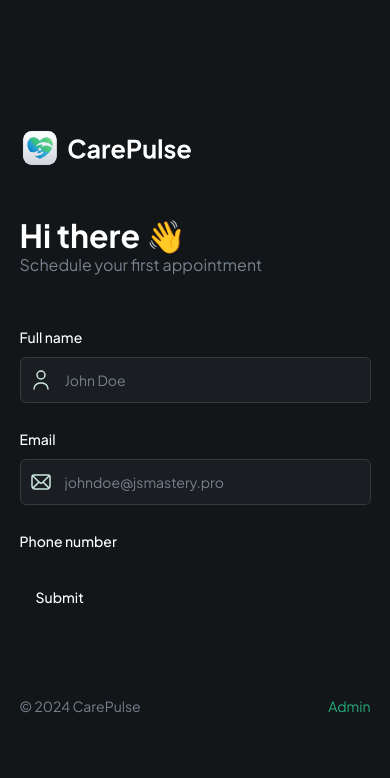
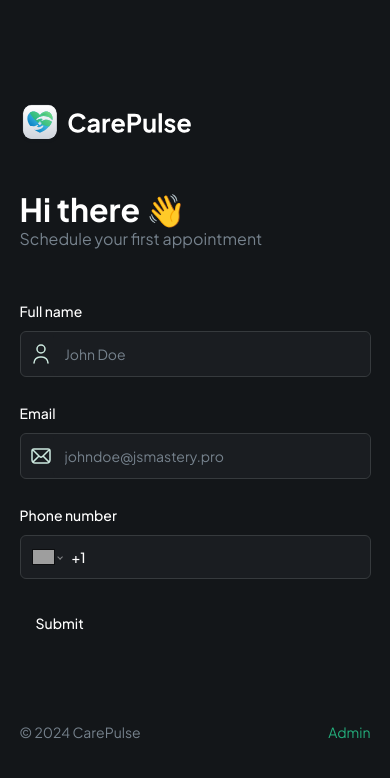
Before and after one commit to Sweep76/pms, a Next.js app: page / in a window 390 px wide. Shown: the top 778 px of the page. Built offline with nearby package versions, Linux system fonts and the light colour scheme; grey boxes are pictures that could not be loaded.

Commit message:
build: installed dependencies for PhoneInput

```diff
--- a/components/CustomFormField.tsx
+++ b/components/CustomFormField.tsx
@@ -9,9 +9,12 @@ import {
   FormMessage,
 } from "@/components/ui/form"
 import { Input } from "@/components/ui/input"
-import { Control } from "react-hook-form"
+import { Control, Form } from "react-hook-form"
 import { FormFieldType } from "./forms/PatientForm"
 import Image from "next/image"
+import 'react-phone-number-input/style.css'
+import PhoneInput from 'react-phone-number-input'
+
 
 interface CustomProps {
   control: Control<any>,
@@ -53,6 +56,20 @@ const RenderField = ({ field, props }: { field: any; props: CustomProps }) => {
           </FormControl>
         </div>
       )
+    case FormFieldType.PHONE_INPUT:
+      return(
+        <FormControl>
+          <PhoneInput
+            defaultCountry="US"
+            placeholder={placeholder}
+            international
+            withCountryCallingCode
+            value={field.value as E164Number | undefined}
+            onChange={field.onChange}
+            className="input-phone shad-input border-0"
+          />
+        </FormControl>
+      )
     default:
       break;
   }
--- a/package.json
+++ b/package.json
@@ -20,6 +20,7 @@
     "react": "^18",
     "react-dom": "^18",
     "react-hook-form": "^7.53.0",
+    "react-phone-number-input": "^3.4.5",
     "tailwind-merge": "^2.5.2",
     "tailwindcss-animate": "^1.0.7",
     "zod": "^3.23.8"
```
Also changed, not shown: 1 other file (tests, documents, lock files or other folders).
